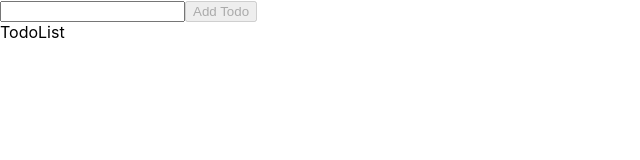
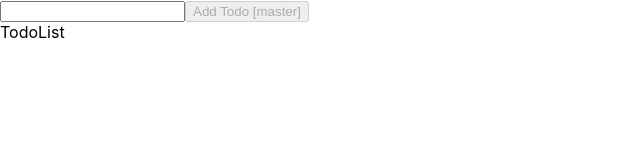
Before and after one commit to prateekpandey2022apr-cedcoss/simple-todo, a React (Create React App) app: page / in a window 1280 px wide. Shown: the top 160 px of the page, without its empty margins (0-640 px from the left). Built offline with nearby package versions, Linux system fonts and the light colour scheme.

Commit message:
change button text

```diff
--- a/src/components/AddTodo.js
+++ b/src/components/AddTodo.js
@@ -72,7 +72,7 @@ const AddTodo = (_props) => {
         data-testid="addTodo"
         data-cy="addTodo"
       >
-        Add Todo
+        Add Todo [master]
       </button>
     </form>
   );
```
